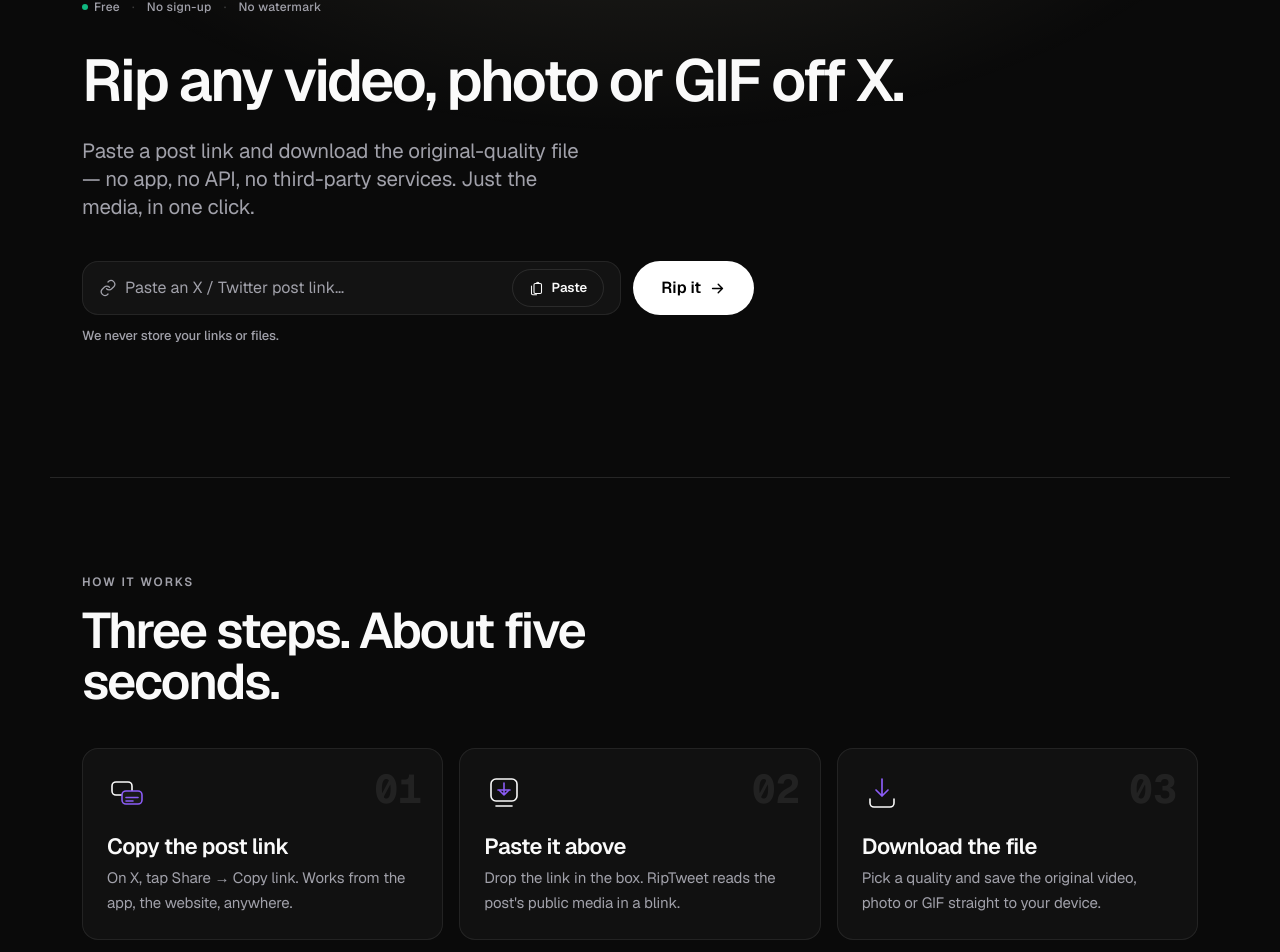
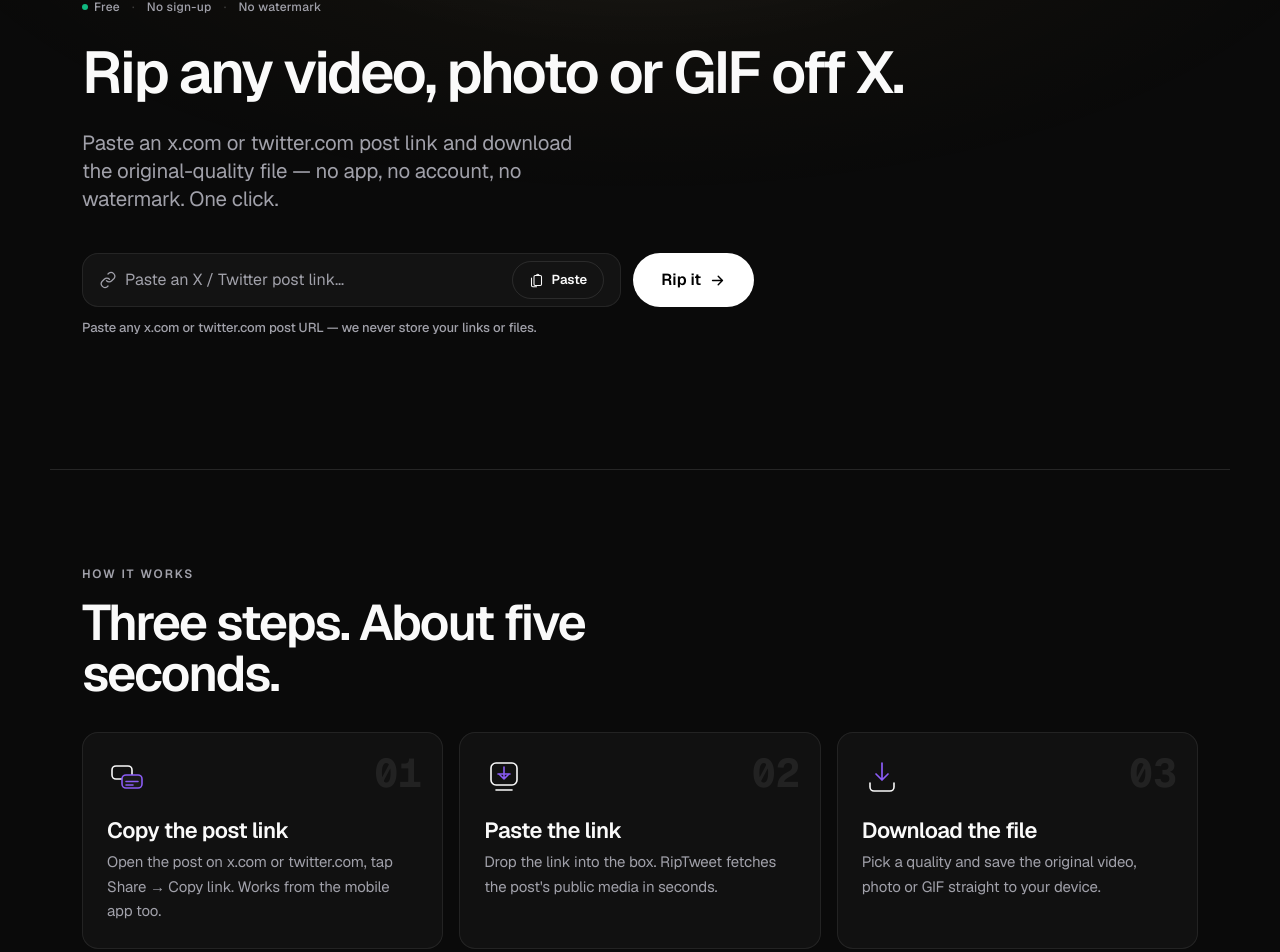
Before and after one commit to subhadeeproy3902/x-video-downloader, a Next.js app: page / in a window 1280 px wide. Shown: the part 155-1107 px from the top of the page. Built offline with nearby package versions, Linux system fonts and the light colour scheme.

Commit message:
Final polish pass

```diff
--- a/app/page.tsx
+++ b/app/page.tsx
@@ -15,11 +15,29 @@
   return (
     <>
       <StructuredData />
-      {/* warm overhead spotlight — soft ivory/white bloom, no colored hues */}
+      {/* overhead spotlight — white core + amber halo, light falling from above */}
       <div
         aria-hidden
-        className="pointer-events-none fixed inset-x-0 top-0 -z-10 h-[700px] bg-[radial-gradient(ellipse_1100px_600px_at_50%_-10%,rgba(255,244,205,0.13),transparent_60%)]"
+        className="pointer-events-none fixed inset-x-0 top-0 -z-10 h-[680px]"
+        style={{
+          background: [
+            /* tight hot core — the focal point of the light source */
+            "radial-gradient(ellipse 300px 140px at 50% -3%, rgba(255,252,240,0.13) 0%, transparent 70%)",
+            /* mid beam — white light spreading downward */
+            "radial-gradient(ellipse 620px 320px at 50% -5%, rgba(255,255,255,0.07) 0%, transparent 75%)",
+            /* broad warm-amber halo — the heat spilling out */
+            "radial-gradient(ellipse 1100px 500px at 50% 2%, rgba(255,205,100,0.055) 0%, transparent 68%)",
+          ].join(", "),
+        }}
       />
+
+      {/* skip link — first focusable element, hidden until focused */}
+      <a
+        href="#top"
+        className="sr-only focus:not-sr-only focus:fixed focus:left-3 focus:top-3 focus:z-[200] focus:rounded-full focus:bg-white focus:px-4 focus:py-2 focus:text-[13px] focus:font-semibold focus:text-black focus:shadow-lg"
+      >
+        Skip to main content
+      </a>
 
       <Nav />
 
@@ -27,7 +45,7 @@
         {/* ---------------- Hero ---------------- */}
         <section className={`${ui.shell} pt-16 pb-20 sm:pt-24 sm:pb-28`}>
           {/* Trust line */}
-          <p className="mb-8 flex flex-wrap items-center justify-center gap-x-3 gap-y-1 text-[12px] font-medium tracking-wide text-ink-faint md:justify-start">
+          <p className="mb-6 flex flex-wrap items-center justify-center gap-x-3 gap-y-1 text-[12px] font-medium tracking-wide text-ink-faint md:justify-start">
             <span className="flex items-center gap-1.5">
               <span className="h-1.5 w-1.5 rounded-full bg-success" aria-hidden="true" />
               Free
@@ -43,8 +61,7 @@
           </h1>
 
           <p className={`${t.subhead} mx-auto mt-6 max-w-[500px] text-center md:mx-0 md:text-left`}>
-            Paste a post link and download the original-quality file — no app, no API, no
-            third-party services. Just the media, in one click.
+            Paste an x.com or twitter.com post link and download the original-quality file — no app, no account, no watermark. One click.
           </p>
 
           <div className="mx-auto mt-10 max-w-2xl md:mx-0">
@@ -56,7 +73,7 @@
         <Section id="how" eyebrow="How it works" title="Three steps. About five seconds.">
           <div className="grid gap-4 md:grid-cols-3">
             {STEPS.map((s, i) => (
-              <div key={s.n} className={`${ui.card} relative flex flex-col gap-5 p-6`}>
+              <div key={s.n} className={`${ui.card} relative flex flex-col gap-5 p-6 transition-[border-color,background-color] duration-200 hover:border-white/[0.14] hover:bg-white/[0.05]`}>
                 <span className="absolute right-5 top-5 font-mono text-[2.5rem] font-bold leading-none tabular-nums text-white/[0.07]">
                   {s.n}
                 </span>
@@ -74,7 +91,7 @@
         <Section eyebrow="What you can rip" title="Built for every kind of post.">
           <div className="grid divide-y divide-white/[0.12] overflow-hidden rounded-2xl border border-white/[0.12] md:grid-cols-3 md:divide-x md:divide-y-0">
             {SHOWCASE.map((c) => (
-              <div key={c.kind} className="flex flex-col gap-4 p-8 transition-colors hover:bg-accent/[0.04]">
+              <div key={c.kind} className="flex flex-col gap-4 p-8 transition-colors duration-200 hover:bg-white/[0.04]">
                 <span className="text-accent">
                   <ShowcaseGlyph kind={c.kind} />
                 </span>
@@ -101,7 +118,7 @@
         <Section eyebrow="Why RipTweet" title="A downloader that respects you.">
           <div className="grid gap-px overflow-hidden rounded-2xl border border-white/[0.12] bg-white/[0.12] sm:grid-cols-2">
             {FEATURES.map((f) => (
-              <div key={f.title} className="bg-canvas p-6 transition-colors hover:bg-white/[0.02]">
+              <div key={f.title} className="bg-canvas p-6 transition-colors duration-200 hover:bg-white/[0.04]">
                 <span className="mb-4 block h-1.5 w-1.5 rounded-full bg-accent" />
                 <h3 className="mb-1.5 text-[15px] font-semibold text-ink">{f.title}</h3>
                 <p className={t.body}>{f.body}</p>
@@ -111,7 +128,7 @@
         </Section>
 
         {/* ---------------- FAQ ---------------- */}
-        <Section id="faq" eyebrow="FAQ" title="Questions, answered.">
+        <Section id="faq" eyebrow="FAQ" title="Frequently asked questions.">
           <Accordion type="single" collapsible defaultValue="item-0">
             {FAQ.map((item, i) => (
               <AccordionItem key={i} value={`item-${i}`}>
@@ -119,7 +136,7 @@
                   {item.q}
                 </AccordionTrigger>
                 <AccordionContent className="text-[15px] leading-relaxed">
-                  {item.a}
+                  <span className="block max-w-3xl">{item.a}</span>
                 </AccordionContent>
               </AccordionItem>
             ))}
@@ -127,7 +144,7 @@
         </Section>
 
         {/* ---------------- Final CTA ---------------- */}
-        <section className={`${ui.shell} border-t border-white/[0.08] pb-24 pt-14 text-center sm:pb-32 sm:pt-16`}>
+        <section className={`${ui.shell} border-t border-white/[0.08] pb-24 pt-14 text-center sm:pb-28 sm:pt-16`}>
           <h2 className={`${t.displayXl} mx-auto max-w-2xl`}>Got a link? Rip it.</h2>
           <p className={`${t.subhead} mx-auto mt-5 max-w-md`}>
             Free, instant, and private. No account, no catch.
@@ -156,7 +173,7 @@
             {SITE.name}
           </span>
         </a>
-        <nav className="hidden items-center gap-6 text-[13px] font-medium text-ink-muted sm:flex">
+        <nav aria-label="Main navigation" className="hidden items-center gap-6 text-[13px] font-medium text-ink-muted sm:flex">
           <a href="#how" className="transition-colors hover:text-ink">
             How it works
           </a>
@@ -184,9 +201,9 @@
                 {SITE.name}
               </span>
             </div>
-            <p className={`${t.body} mt-4`}>{SITE.tagline} Free, private, and watermark-free.</p>
+            <p className={`${t.body} mt-4`}>Download X videos, photos, and GIFs in original quality. No account, no watermark, no hassle.</p>
           </div>
-          <nav className="flex gap-16 text-[13px]">
+          <nav aria-label="Footer navigation" className="flex gap-16 text-[13px]">
             <div className="flex flex-col gap-3">
               <span className={`${t.eyebrow}`}>Product</span>
               <a href="#top" className="text-ink-muted transition-colors hover:text-ink">Downloader</a>
@@ -233,7 +250,7 @@
 }) {
   return (
     <section id={id} className={`${ui.shell} scroll-mt-20 border-t border-hairline-soft py-20 sm:py-24`}>
-      <div className={`mb-10 ${narrow ? "text-center" : ""}`}>
+      <div className={`mb-8 ${narrow ? "text-center" : ""}`}>
         <p className={`${t.eyebrow} mb-4`}>{eyebrow}</p>
         <h2 className={`${t.displayLg} max-w-2xl ${narrow ? "mx-auto" : ""}`}>{title}</h2>
       </div>
@@ -302,20 +319,6 @@
   );
 }
 
-function CheckIcon() {
-  return (
-    <svg width="16" height="16" viewBox="0 0 24 24" fill="none">
-      <path d="m5 12.5 4.5 4.5L19 7" stroke="currentColor" strokeWidth="2.2" strokeLinecap="round" strokeLinejoin="round" />
-    </svg>
-  );
-}
-function PlusIcon() {
-  return (
-    <svg width="14" height="14" viewBox="0 0 24 24" fill="none">
-      <path d="M12 5v14M5 12h14" stroke="currentColor" strokeWidth="2" strokeLinecap="round" />
-    </svg>
-  );
-}
 function UpIcon() {
   return (
     <svg width="16" height="16" viewBox="0 0 24 24" fill="none">
--- a/components/ui/accordion.tsx
+++ b/components/ui/accordion.tsx
@@ -25,7 +25,7 @@
     <AccordionPrimitive.Trigger
       ref={ref}
       className={cn(
-        "flex flex-1 items-center justify-between gap-4 py-4 px-0 font-semibold text-[#FAFAFA] transition-all duration-150 hover:bg-[rgba(139,92,246,0.05)] focus-visible:outline-none focus-visible:ring-2 focus-visible:ring-offset-2 focus-visible:ring-[#8B5CF6] focus-visible:ring-offset-[#0A0A0A] [&[data-state=open]>svg]:rotate-180",
+        "flex flex-1 items-center justify-between gap-4 py-4 px-0 font-semibold text-[#FAFAFA] transition-all duration-150 hover:bg-white/[0.04] focus-visible:outline-none focus-visible:ring-2 focus-visible:ring-offset-2 focus-visible:ring-white/50 focus-visible:ring-offset-[#0A0A0A] [&[data-state=open]>svg]:rotate-180",
         className
       )}
       {...props}
--- a/lib/content.ts
+++ b/lib/content.ts
@@ -5,12 +5,12 @@
   {
     n: "01",
     title: "Copy the post link",
-    body: "On X, tap Share → Copy link. Works from the app, the website, anywhere.",
+    body: "Open the post on x.com or twitter.com, tap Share → Copy link. Works from the mobile app too.",
   },
   {
     n: "02",
-    title: "Paste it above",
-    body: "Drop the link in the box. RipTweet reads the post's public media in a blink.",
+    title: "Paste the link",
+    body: "Drop the link into the box. RipTweet fetches the post's public media in seconds.",
   },
   {
     n: "03",
@@ -103,6 +103,6 @@
   },
   {
     q: "How is RipTweet different from other X video downloaders?",
-    a: "It talks directly to X's own public embed data — no third-party download service, no API keys, no ad-laden redirects, and no watermark. It's just a clean, fast, private tool.",
+    a: "RipTweet talks directly to X's own public embed data — no third-party download service, no API keys, no ad-laden redirects, and no watermark. Just paste a link, pick a quality, and download.",
   },
 ] as const;
--- a/lib/site.ts
+++ b/lib/site.ts
@@ -6,7 +6,7 @@
   url: "https://rip-tweet.vercel.app",
   tagline: "Rip any video, photo or GIF off X.",
   description:
-    "Paste an X (Twitter) post link and download the original-quality video, photo or GIF in one click. Free, no sign-up, no watermark — no API and no third-party services.",
+    "Paste any X (Twitter) post link and download the video, photo, or GIF at original quality. Free, instant, no sign-up, no watermark — just paste and download.",
   keywords: [
     "x video downloader",
     "twitter video downloader",
@@ -18,6 +18,9 @@
     "x media downloader",
     "rip tweet",
     "twitter mp4 download",
+    "x.com video downloader",
+    "download video from x",
+    "free twitter video downloader online",
   ],
   author: "RipTweet",
   twitterHandle: "@riptweet",
--- a/utils/downloader.tsx
+++ b/utils/downloader.tsx
@@ -72,7 +72,7 @@
 
   return (
     <div className="w-full">
-      <form onSubmit={onSubmit} className="flex flex-col gap-3 sm:flex-row">
+      <form onSubmit={onSubmit} aria-label="Download X / Twitter media" className="flex flex-col gap-3 sm:flex-row">
         <div className={`${ui.field} flex-1 py-1`}>
           <LinkIcon />
           <input
@@ -84,6 +84,7 @@
             autoCapitalize="off"
             spellCheck={false}
             aria-label="X or Twitter post link"
+            aria-describedby="url-hint"
             placeholder="Paste an X / Twitter post link…"
             className="w-full bg-transparent py-2.5 text-base text-ink outline-none placeholder:text-ink-faint"
           />
@@ -123,7 +124,9 @@
         </button>
       </form>
 
-      <p className={`${t.caption} mt-3`}>We never store your links or files.</p>
+      <p id="url-hint" className={`${t.caption} mt-3`}>
+        Paste any x.com or twitter.com post URL — we never store your links or files.
+      </p>
 
       <div aria-live="polite" className="mt-5">
         {status.state === "error" && <ErrorCard message={status.message} onRetry={reset} />}
```
Also changed, not shown: lib/ui.ts (+4 -4 lines).
